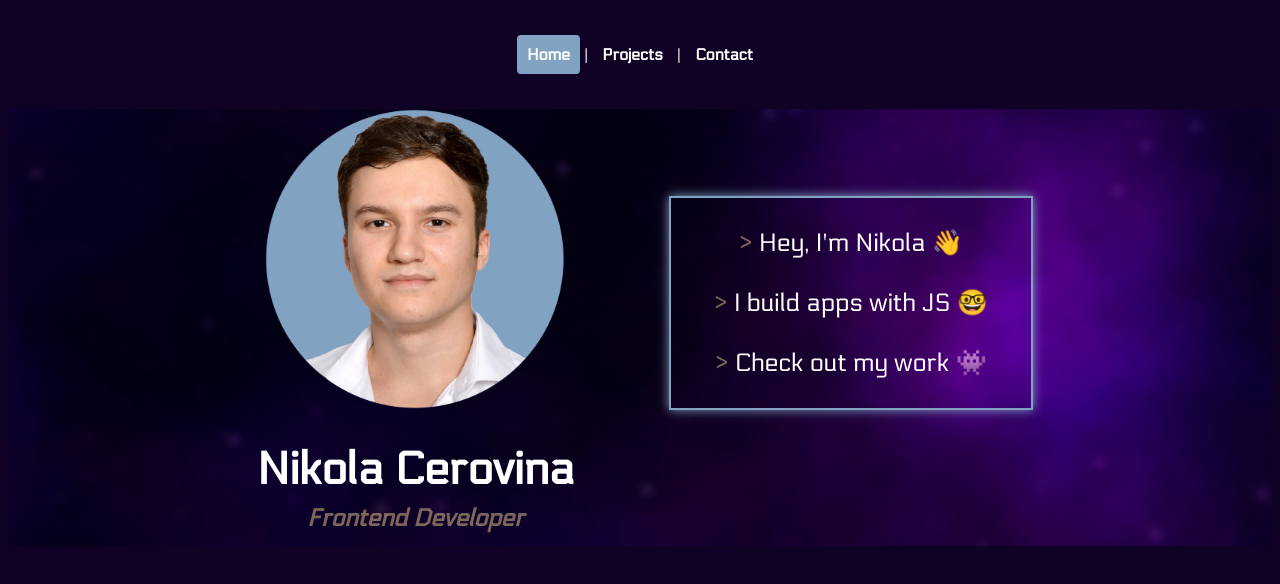
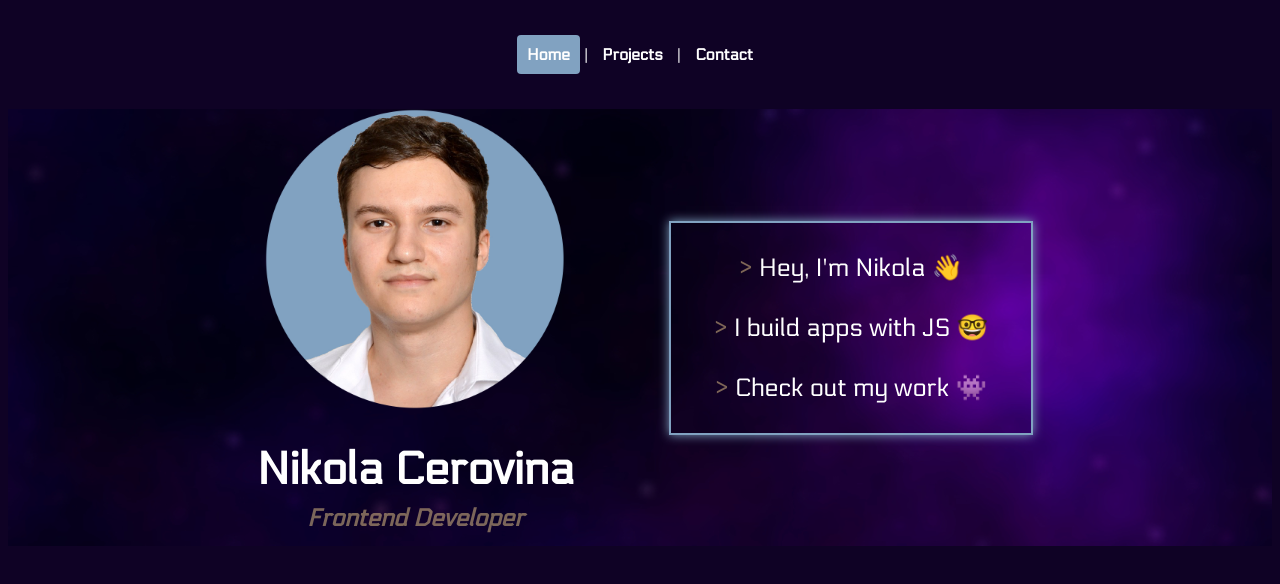
Before and after one commit to cerovina/Website-Vue-Router, a Vue app: page / in a window 1280 px wide. Shown: the top 584 px of the page. Built offline with nearby package versions, Linux system fonts and the light colour scheme.

Commit message:
Minor style changes

```diff
--- a/src/views/HomeView.vue
+++ b/src/views/HomeView.vue
@@ -82,6 +82,7 @@ export default {
   .aboutMe p {
     width: 300px;
     padding: 30px;
+    margin-top: 50px;
   }
 }
 
```
